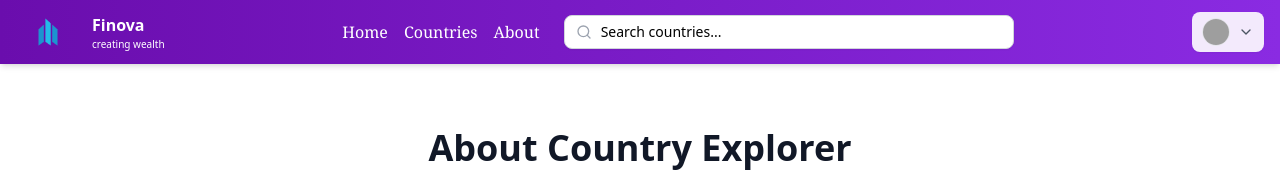
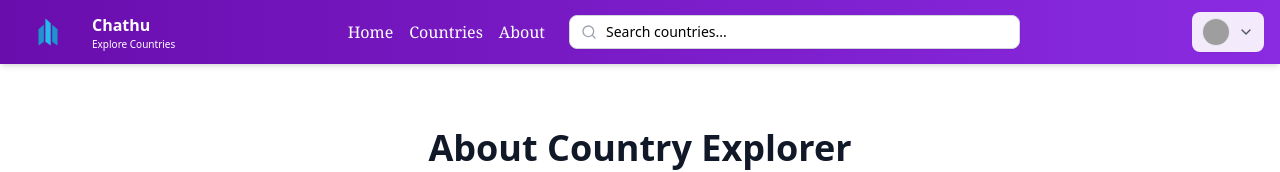
Before and after one commit to ADWx2001/country_api, a React (Vite) app in the folder client/: page /about in a window 1280 px wide. Shown: the top 172 px of the page. Built offline with nearby package versions, Linux system fonts and the light colour scheme; grey boxes are pictures that could not be loaded.

Commit message:
feat: name changes

```diff
--- a/client/src/components/Header.jsx
+++ b/client/src/components/Header.jsx
@@ -69,15 +69,15 @@ export default function Header() {
           {currentUser ? (
             <h1 className="text-white text-sm md:text-base">
               Hello,{" "}
-              <span className="text-purple-200">{currentUser.firstName}</span>
+              <span className="text-purple-200">{currentUser?.firstName}</span>
             </h1>
           ) : (
             <div className="flex flex-col">
               <h1 className="text-white text-sm md:text-base font-semibold">
-                Finova
+                Chathu
               </h1>
               <span className="text-[9px] md:text-[10px] text-white">
-                creating wealth
+                Explore Countries
               </span>
             </div>
           )}
```
